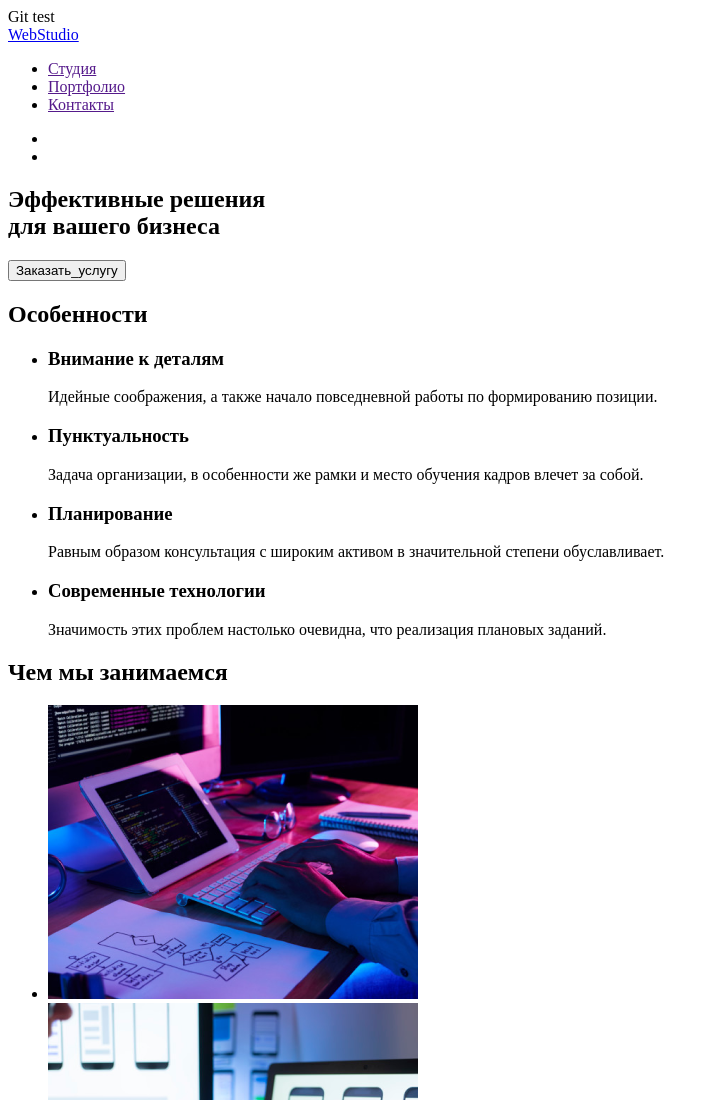
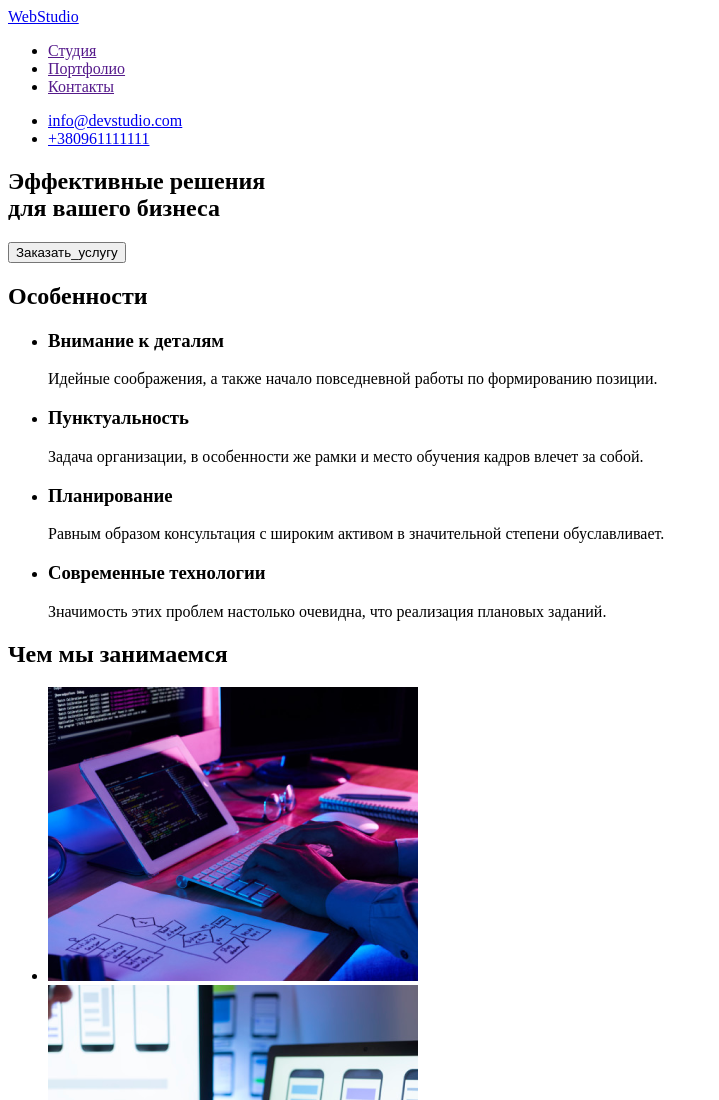
Before and after one commit to YuliiaMakhovska/goit-markup-hw-01, a plain HTML site: page index.html in a window 1280 px wide. Shown: the top 1100 px of the page, without its empty margins (0-719 px from the left). Drawn offline with Linux system fonts and the light colour scheme.

Commit message:
Додані посилання в контактах

```diff
--- a/index.html
+++ b/index.html
@@ -1,7 +1,4 @@
 <!DOCTYPE html>
-<html lang="en"
-
-<title>Git test</title>
 <html lang="ru">
   <head>
     <meta charset="UTF-8" />
@@ -22,8 +19,8 @@
           </ul>
         </nav>
         <ul>
-          <li><a href="tel:info@devstudio.com"></a></li>
-          <li><a href="mailto:+380961111111"></a></li>
+          <li><a href="tel:info@devstudio.com">info@devstudio.com</a></li>
+          <li><a href="mailto:+380961111111">+380961111111</a></li>
         </ul>
       </header>
       <!--Первая секция-->
```
